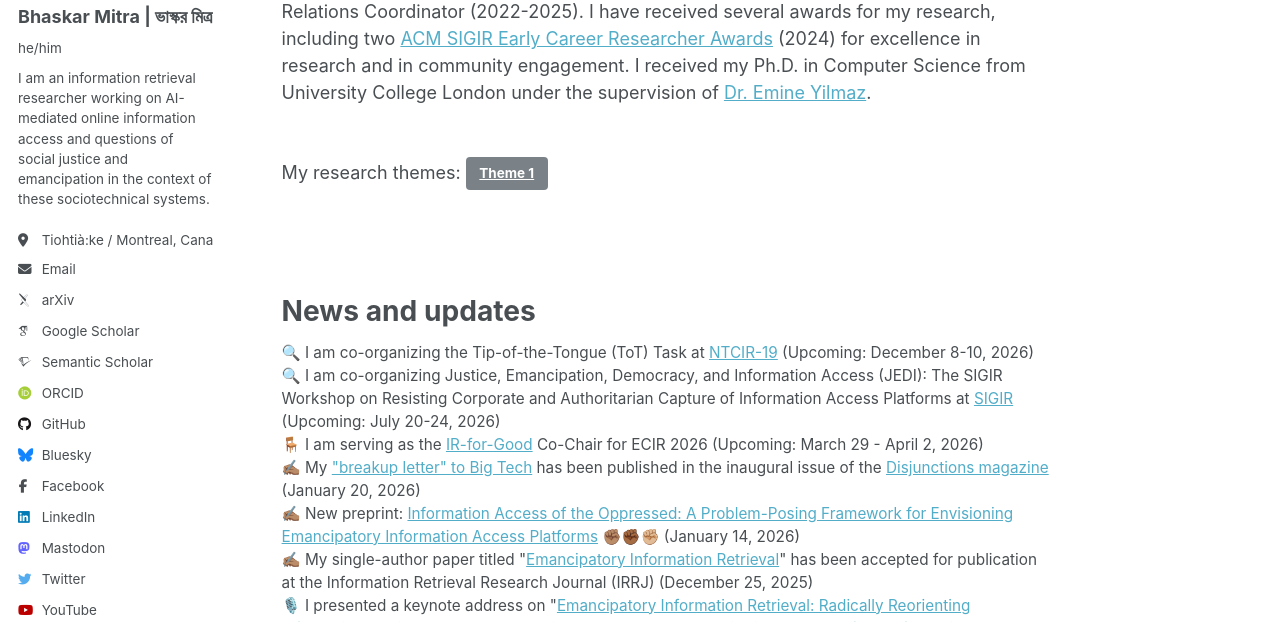
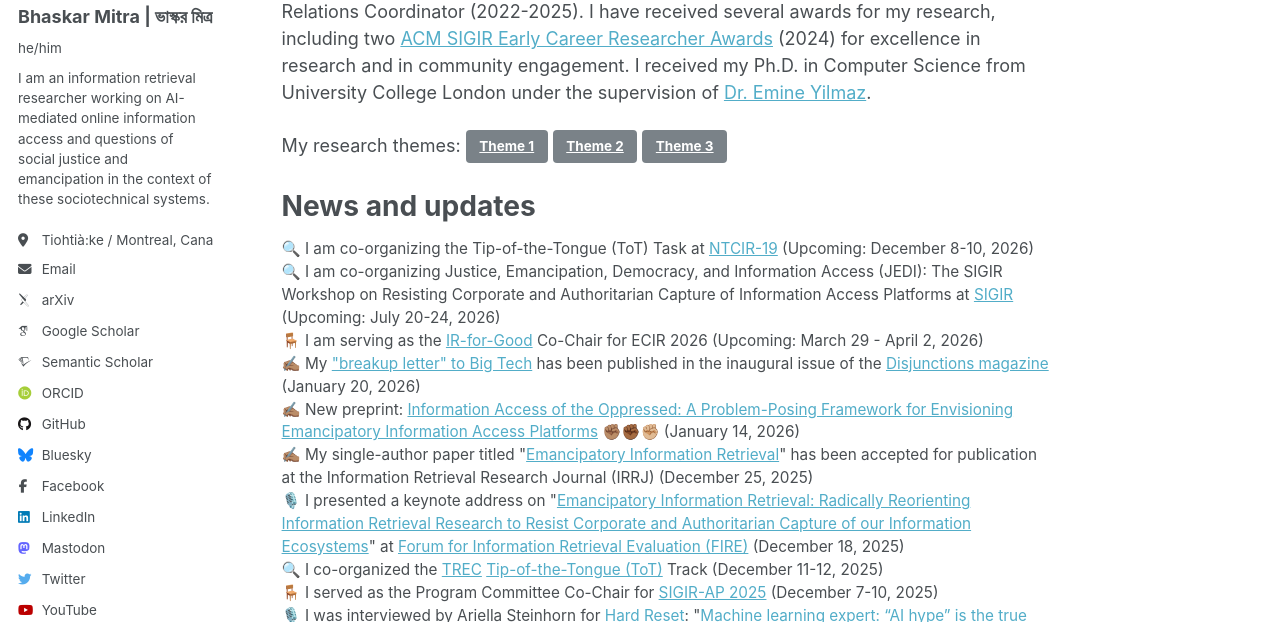
Before and after one commit to bhaskar-mitra/bhaskar-mitra.github.io, a Jekyll site: the page built from _pages/about.md, in a window 1280 px wide and 900 px high, cut to the strip 278-900 px from the top of the window. Built offline with Jekyll 4.4.1, drawn with Linux system fonts in a browser that asks for light colours; some web fonts are replaced.

Commit message:
Update about.md

```diff
--- a/_pages/about.md
+++ b/_pages/about.md
@@ -13,12 +13,13 @@ I am currently serving as the [ACM SIGIR Secretary](https://sigir.org/general-in
 I previously served as the ACM SIGIR Community Relations Coordinator (2022-2025).
 I have received several awards for my research, including two [ACM SIGIR Early Career Researcher Awards](https://sigir.org/awards/sigir-ecr-awards/) (2024) for excellence in research and in community engagement.
 I received my Ph.D. in Computer Science from University College London under the supervision of [Dr. Emine Yilmaz](https://sites.google.com/site/emineyilmaz/).
-<br/><br/>
+<br/>
 
 My research themes:
 <a href="theme-1" class="btn">Theme 1</a>
+<a href="theme-2" class="btn">Theme 2</a>
+<a href="theme-3" class="btn">Theme 3</a>
 
-<br/><br/>
 
 News and updates
 ======
```
